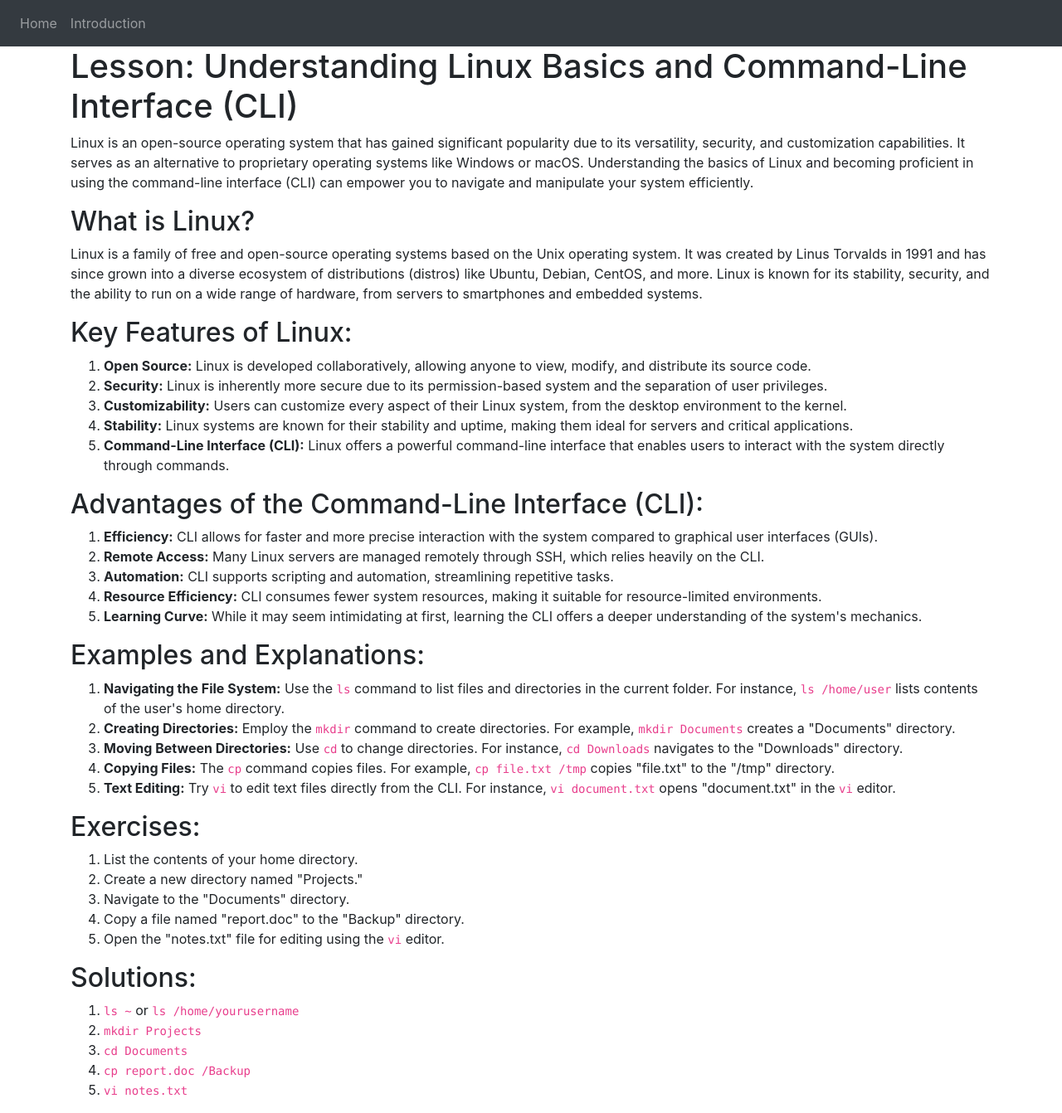
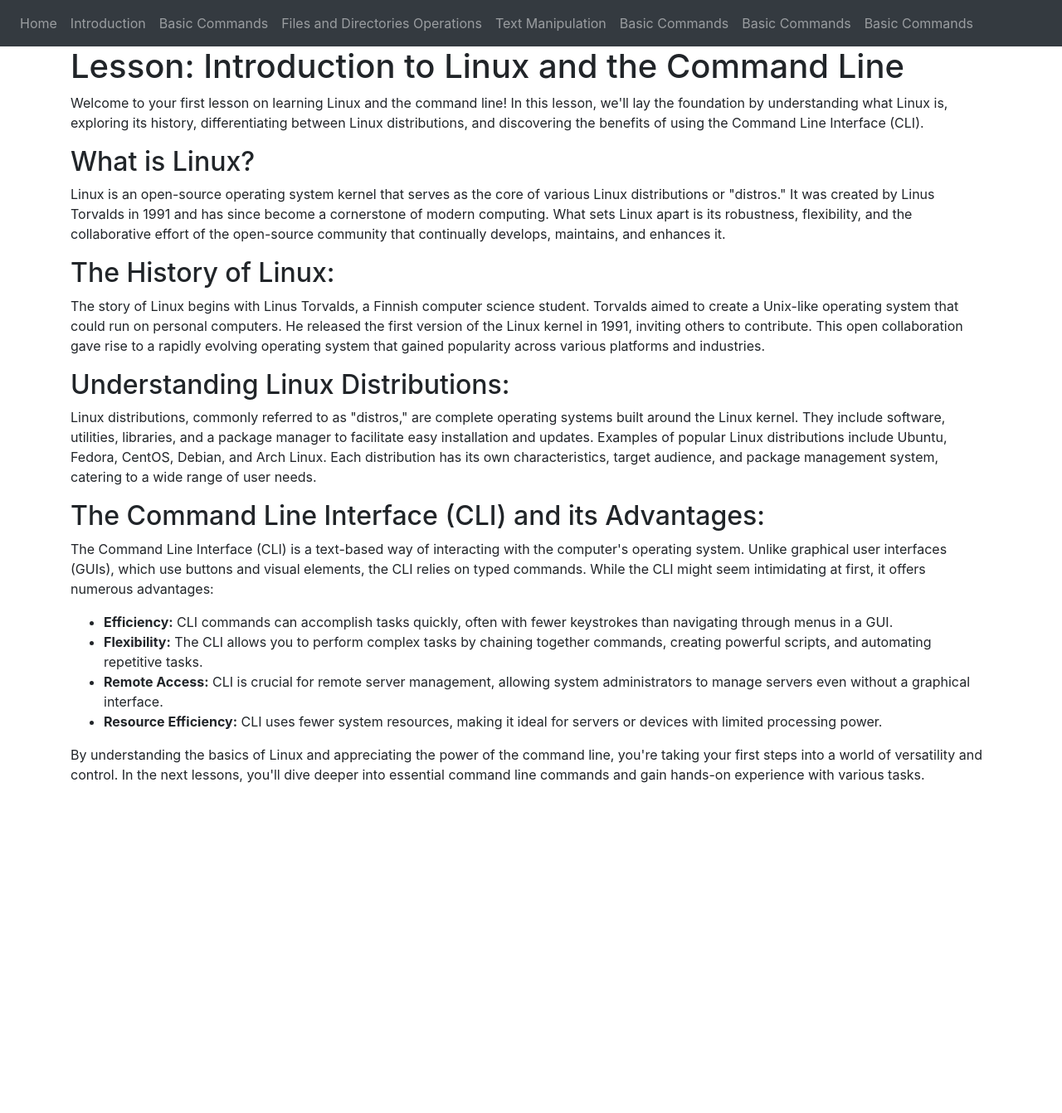
Before and after one commit to CrtAnton/Learn-Python-Website, a Flask app: page /linux_introduction in a window 1280 px wide. Shown: the whole page at 83% size. After the commit the page ends 944 px from the top, so only its background shows below. Run offline with Flask 3, Linux system fonts and the light colour scheme; some libraries are stand-ins or nearby versions.

Commit message:
added more linux pages

```diff
--- a/Website_code/templates/base_linux.html
+++ b/Website_code/templates/base_linux.html
@@ -30,6 +30,13 @@
           <div class="navbar-nav">
             <a class="nav-item nav-link" id="home" href="/">Home</a>
             <a class="nav-item nav-link" id="linux_introduction" href="/linux_introduction">Introduction</a>
+            <a class="nav-item nav-link" id="linux_basic_commands" href="/linux_basic_commands">Basic Commands</a>
+            <a class="nav-item nav-link" id="linux_files_and_directories_operations" href="/linux_files_and_directories_operations">Files and Directories Operations</a>
+            <a class="nav-item nav-link" id="linux_text_manipulation" href="/linux_text_manipulation">Text Manipulation</a>
+            <a class="nav-item nav-link" id="linux_basic_commands" href="/linux_basic_commands">Basic Commands</a>
+            <a class="nav-item nav-link" id="linux_basic_commands" href="/linux_basic_commands">Basic Commands</a>
+            <a class="nav-item nav-link" id="linux_basic_commands" href="/linux_basic_commands">Basic Commands</a>
+
 
 
           </div>
--- a/Website_code/templates/linux_pages/introduction.html
+++ b/Website_code/templates/linux_pages/introduction.html
@@ -8,59 +8,30 @@
     <title>Understanding Linux Basics and CLI</title>
 </head>
 <body>
-    <h1>Lesson: Understanding Linux Basics and Command-Line Interface (CLI)</h1>
+    <h1>Lesson: Introduction to Linux and the Command Line</h1>
 
-    <p>Linux is an open-source operating system that has gained significant popularity due to its versatility, security, and customization capabilities. It serves as an alternative to proprietary operating systems like Windows or macOS. Understanding the basics of Linux and becoming proficient in using the command-line interface (CLI) can empower you to navigate and manipulate your system efficiently.</p>
+    <p>Welcome to your first lesson on learning Linux and the command line! In this lesson, we'll lay the foundation by understanding what Linux is, exploring its history, differentiating between Linux distributions, and discovering the benefits of using the Command Line Interface (CLI).</p>
 
     <h2>What is Linux?</h2>
-    <p>Linux is a family of free and open-source operating systems based on the Unix operating system. It was created by Linus Torvalds in 1991 and has since grown into a diverse ecosystem of distributions (distros) like Ubuntu, Debian, CentOS, and more. Linux is known for its stability, security, and the ability to run on a wide range of hardware, from servers to smartphones and embedded systems.</p>
+    <p>Linux is an open-source operating system kernel that serves as the core of various Linux distributions or "distros." It was created by Linus Torvalds in 1991 and has since become a cornerstone of modern computing. What sets Linux apart is its robustness, flexibility, and the collaborative effort of the open-source community that continually develops, maintains, and enhances it.</p>
 
-    <h2>Key Features of Linux:</h2>
-    <ol>
-        <li><strong>Open Source:</strong> Linux is developed collaboratively, allowing anyone to view, modify, and distribute its source code.</li>
-        <li><strong>Security:</strong> Linux is inherently more secure due to its permission-based system and the separation of user privileges.</li>
-        <li><strong>Customizability:</strong> Users can customize every aspect of their Linux system, from the desktop environment to the kernel.</li>
-        <li><strong>Stability:</strong> Linux systems are known for their stability and uptime, making them ideal for servers and critical applications.</li>
-        <li><strong>Command-Line Interface (CLI):</strong> Linux offers a powerful command-line interface that enables users to interact with the system directly through commands.</li>
-    </ol>
+    <h2>The History of Linux:</h2>
+    <p>The story of Linux begins with Linus Torvalds, a Finnish computer science student. Torvalds aimed to create a Unix-like operating system that could run on personal computers. He released the first version of the Linux kernel in 1991, inviting others to contribute. This open collaboration gave rise to a rapidly evolving operating system that gained popularity across various platforms and industries.</p>
 
-    <h2>Advantages of the Command-Line Interface (CLI):</h2>
-    <ol>
-        <li><strong>Efficiency:</strong> CLI allows for faster and more precise interaction with the system compared to graphical user interfaces (GUIs).</li>
-        <li><strong>Remote Access:</strong> Many Linux servers are managed remotely through SSH, which relies heavily on the CLI.</li>
-        <li><strong>Automation:</strong> CLI supports scripting and automation, streamlining repetitive tasks.</li>
-        <li><strong>Resource Efficiency:</strong> CLI consumes fewer system resources, making it suitable for resource-limited environments.</li>
-        <li><strong>Learning Curve:</strong> While it may seem intimidating at first, learning the CLI offers a deeper understanding of the system's mechanics.</li>
-    </ol>
+    <h2>Understanding Linux Distributions:</h2>
+    <p>Linux distributions, commonly referred to as "distros," are complete operating systems built around the Linux kernel. They include software, utilities, libraries, and a package manager to facilitate easy installation and updates. Examples of popular Linux distributions include Ubuntu, Fedora, CentOS, Debian, and Arch Linux. Each distribution has its own characteristics, target audience, and package management system, catering to a wide range of user needs.</p>
 
-    <h2>Examples and Explanations:</h2>
-    <ol>
-        <li><strong>Navigating the File System:</strong> Use the <code>ls</code> command to list files and directories in the current folder. For instance, <code>ls /home/user</code> lists contents of the user's home directory.</li>
-        <li><strong>Creating Directories:</strong> Employ the <code>mkdir</code> command to create directories. For example, <code>mkdir Documents</code> creates a "Documents" directory.</li>
-        <li><strong>Moving Between Directories:</strong> Use <code>cd</code> to change directories. For instance, <code>cd Downloads</code> navigates to the "Downloads" directory.</li>
-        <li><strong>Copying Files:</strong> The <code>cp</code> command copies files. For example, <code>cp file.txt /tmp</code> copies "file.txt" to the "/tmp" directory.</li>
-        <li><strong>Text Editing:</strong> Try <code>vi</code> to edit text files directly from the CLI. For instance, <code>vi document.txt</code> opens "document.txt" in the <code>vi</code> editor.</li>
-    </ol>
+    <h2>The Command Line Interface (CLI) and its Advantages:</h2>
+    <p>The Command Line Interface (CLI) is a text-based way of interacting with the computer's operating system. Unlike graphical user interfaces (GUIs), which use buttons and visual elements, the CLI relies on typed commands. While the CLI might seem intimidating at first, it offers numerous advantages:</p>
+    <ul>
+        <li><strong>Efficiency:</strong> CLI commands can accomplish tasks quickly, often with fewer keystrokes than navigating through menus in a GUI.</li>
+        <li><strong>Flexibility:</strong> The CLI allows you to perform complex tasks by chaining together commands, creating powerful scripts, and automating repetitive tasks.</li>
+        <li><strong>Remote Access:</strong> CLI is crucial for remote server management, allowing system administrators to manage servers even without a graphical interface.</li>
+        <li><strong>Resource Efficiency:</strong> CLI uses fewer system resources, making it ideal for servers or devices with limited processing power.</li>
+    </ul>
 
-    <h2>Exercises:</h2>
-    <ol>
-        <li>List the contents of your home directory.</li>
-        <li>Create a new directory named "Projects."</li>
-        <li>Navigate to the "Documents" directory.</li>
-        <li>Copy a file named "report.doc" to the "Backup" directory.</li>
-        <li>Open the "notes.txt" file for editing using the <code>vi</code> editor.</li>
-    </ol>
-
-    <h2>Solutions:</h2>
-    <ol>
-        <li><code>ls ~</code> or <code>ls /home/yourusername</code></li>
-        <li><code>mkdir Projects</code></li>
-        <li><code>cd Documents</code></li>
-        <li><code>cp report.doc /Backup</code></li>
-        <li><code>vi notes.txt</code></li>
-    </ol>
+    <p>By understanding the basics of Linux and appreciating the power of the command line, you're taking your first steps into a world of versatility and control. In the next lessons, you'll dive deeper into essential command line commands and gain hands-on experience with various tasks.</p>
 </body>
 </html>
 
-
 {% endblock %}
--- a/Website_code/templates/python_pages/more_resources.html
+++ b/Website_code/templates/python_pages/more_resources.html
@@ -34,6 +34,7 @@
     <ul>
         <li><a href="https://www.youtube.com/user/schafer5" target="_blank">Corey Schafer</a></li>
         <li><a href="https://www.youtube.com/user/sentdex" target="_blank">Sentdex</a></li>
+        <li><a href="https://www.youtube.com/@NeuralNine" target="_blank">Neural Nine</a></li>
     </ul>
 
     <h2>Practice Platforms:</h2>
--- a/Website_code/views.py
+++ b/Website_code/views.py
@@ -175,3 +175,15 @@ def sql_more_resources():
 @views.route("/linux_introduction")
 def linux_introduction():
     return render_template("linux_pages/introduction.html")
+
+@views.route("/linux_basic_commands")
+def linux_basic_commands():
+    return render_template("linux_pages/basic_commands.html")
+
+@views.route("/linux_files_and_directories_operations")
+def linux_files_and_directories_operations():
+    return render_template("linux_pages/files_and_directories_operations.html")
+
+@views.route("/linux_text_manipulation")
+def linux_text_manipulation():
+    return render_template("linux_pages/text_manipulation.html")
```
Also changed, not shown: Website_code/templates/linux_pages/basic_commands.html (added, +97 -0 lines), Website_code/templates/linux_pages/files_and_directories_operations.html (added, +109 -0 lines), Website_code/templates/linux_pages/text_manipulation.html (added, +65 -0 lines), Website_code/templates/linux_pages/basic_scripting.html (added).
